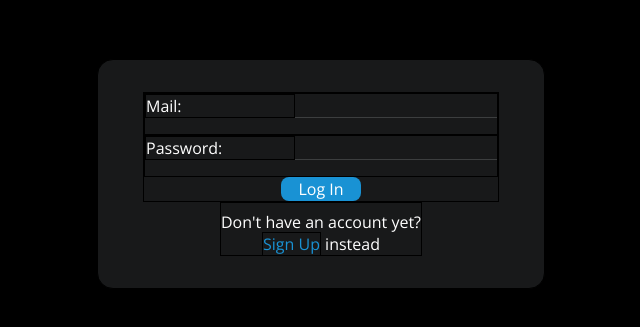
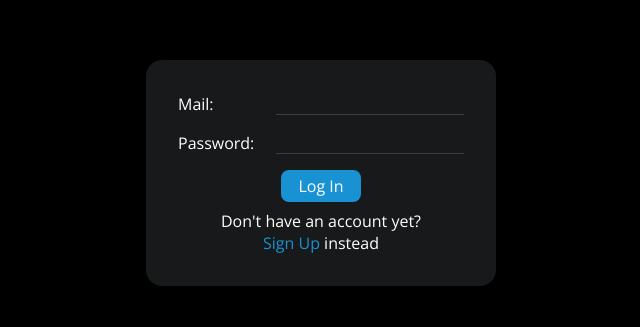
Before and after one commit to halldor03/chat-app, a React (Create React App) app: page /login in a window 1280 px wide. Shown: the part 227-554 px from the top of the page, without its empty margins (319-959 px from the left). Built offline with nearby package versions, Linux system fonts and the light colour scheme; no server answers.

Commit message:
Small css changes

```diff
--- a/src/styles.css
+++ b/src/styles.css
@@ -1,9 +1,9 @@
 @import url("https://fonts.googleapis.com/css2?family=Open+Sans&display=swap");
 
 /* to show boxes */
-* {
+/* * {
   border: 1px black solid;
-}
+} */
 
 /* simple reset */
 * {
@@ -31,13 +31,15 @@ body {
   background-color: black;
 }
 
+/* LOGIN&SIGNUP PAGE */
 .signupContainer {
   display: flex;
   flex-direction: column;
   justify-content: center;
   align-items: center;
-  width: 35vw;
-  padding: 2rem 1rem 2rem 1rem;
+  width: 25vw;
+  min-width: 350px;
+  padding: 2rem;
   border-radius: 1rem;
   background-color: var(--primaryColor);
 }
@@ -50,13 +52,12 @@ body {
 
 .inputContainer {
   display: flex;
-  align-items: center;
+  align-items: flex-end;
   padding-bottom: 1rem;
 }
 
 .inputContainer > input {
-  display: flex;
-  flex-grow: 1;
+  width: 100%;
   appearance: none;
   font-family: inherit;
   border: none;
@@ -73,7 +74,7 @@ label {
 
 .loginButton,
 .signupButton {
-  height: 1.5rem;
+  height: 2rem;
   width: 5rem;
   background-color: var(--buttonColor);
   border-radius: 0.5rem;
@@ -105,7 +106,7 @@ label {
   display: grid;
   grid-template-rows: 1fr 15fr 1fr;
   height: 95vh;
-  width: 35vw;
+  width: 30vw;
   min-width: 400px;
   border-radius: 1rem;
   background-color: var(--primaryColor);
@@ -179,15 +180,21 @@ label {
 
 .sendMessageButton:hover,
 .logOutButton:hover {
-  /* outline: solid white 1px; */
   background-color: var(--buttonColorHover);
 }
-/*  */
 
 @media (max-width: 600px) {
+  * {
+    font-size: 14px;
+  }
+
   .chatContainer {
     width: 100vw;
     height: 100vh;
     border-radius: 0;
   }
+
+  .signupContainer {
+    width: 80vw;
+  }
 }
```
